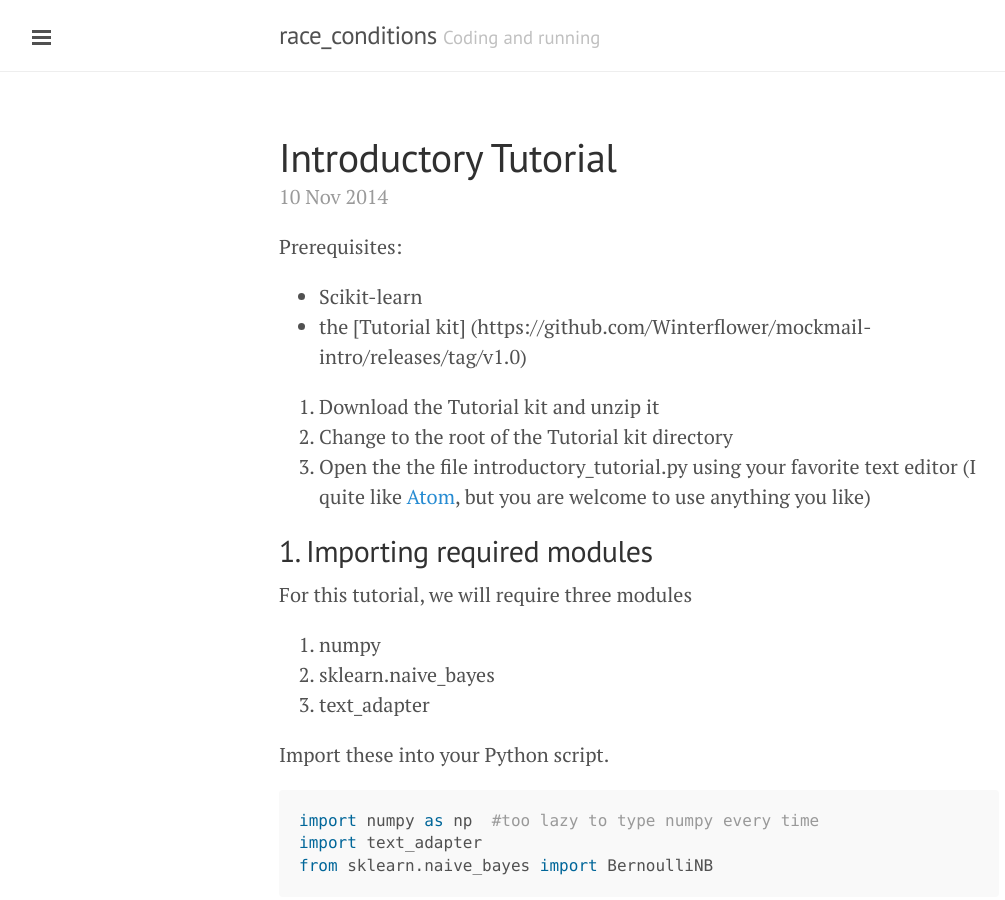
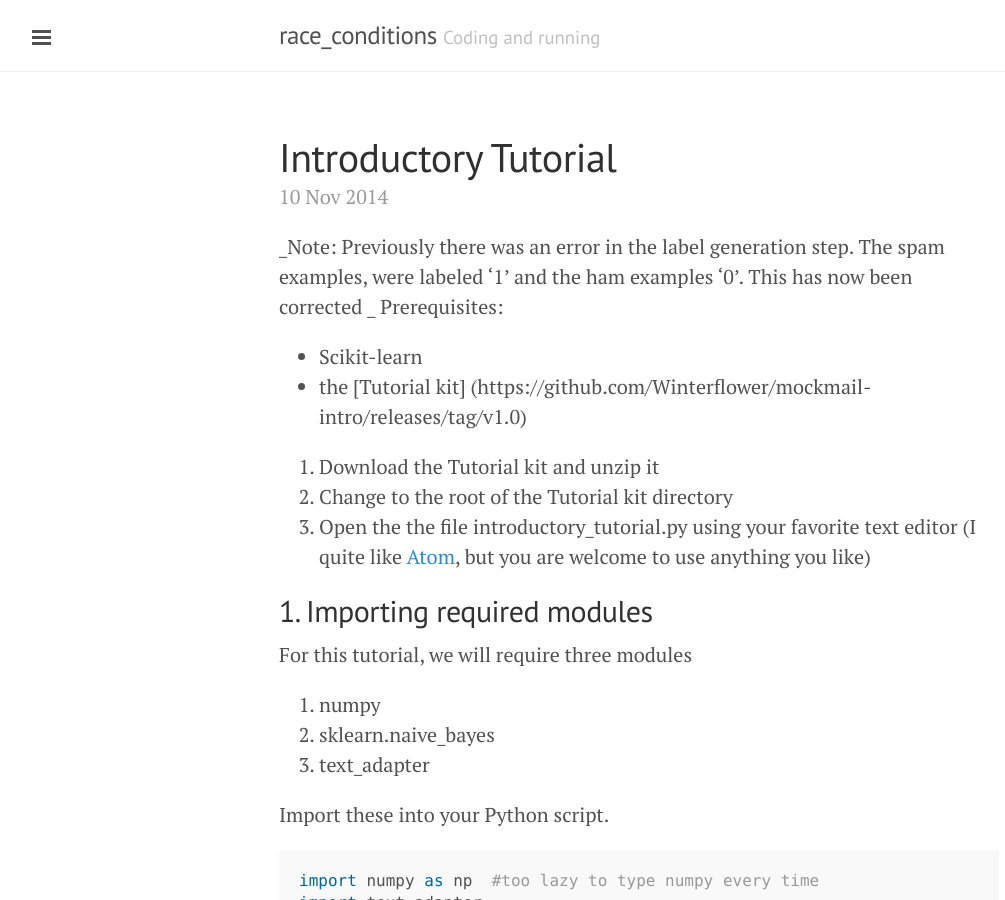
Before and after one commit to Winterflower/winterflower.github.io, a Jekyll site: the page built from _posts/2014-11-10-scikit-learn-tutorial.md, in a window 1280 px wide and 900 px high. Shown: the whole window, without its empty margins (1-1006 px from the left). Built offline with Jekyll 4.4.1, drawn with Linux system fonts in a browser that asks for light colours; Markdown is read by kramdown in place of the engine named in the settings.

Commit message:
Correcting tutorial

````diff
--- a/_posts/2014-11-10-scikit-learn-tutorial.md
+++ b/_posts/2014-11-10-scikit-learn-tutorial.md
@@ -2,6 +2,8 @@
 layout: post
 title: Introductory Tutorial
 ---
+_Note: Previously there was an error in the label generation step. The spam examples, were
+labeled '1' and the ham examples '0'. This has now been corrected _
 Prerequisites:
 
 * Scikit-learn
@@ -66,7 +68,7 @@
 you are welcome to come up with your own.
 
 ```python
-training_labels=np.array([1]*len(ham_emails)+[0]*len(spam_emails))
+training_labels=np.array([0]*len(ham_emails)+[1]*len(spam_emails))
 ```
 
 * Create a a Numpy feature matrix
````
